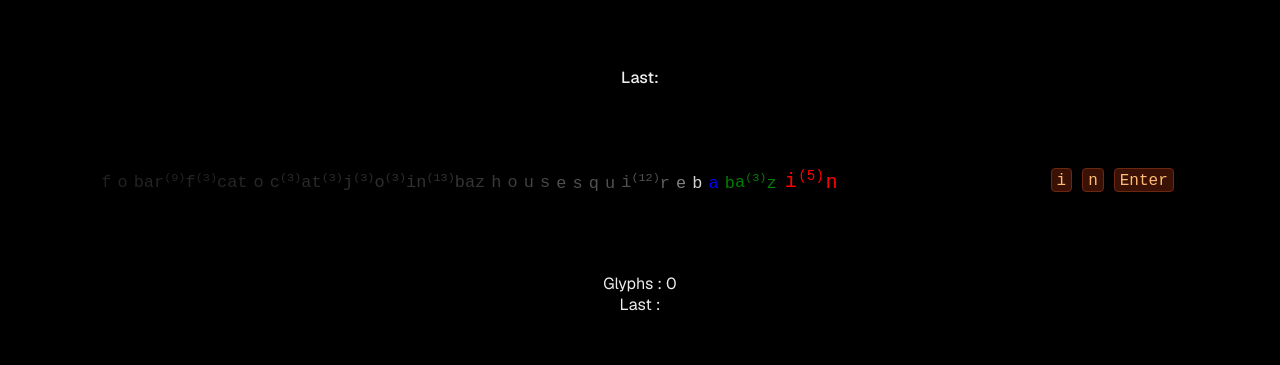
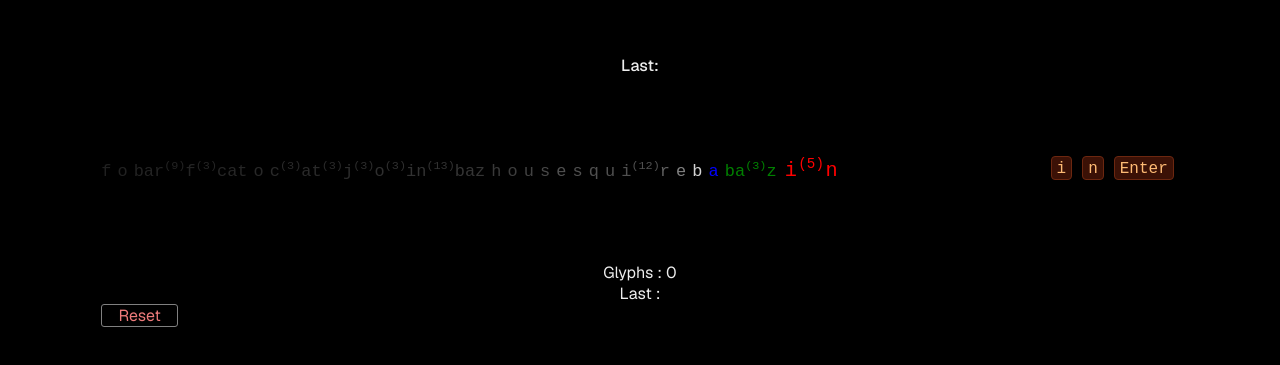
Before and after one commit to pyb/literal-incremental, a Next.js app: page / in a window 1280 px wide. Shown: the part 209-574 px from the top of the page. Built offline with nearby package versions, Linux system fonts and the light colour scheme.

Commit message:
Reset button styling

```diff
--- a/src/app/Main.tsx
+++ b/src/app/Main.tsx
@@ -22,11 +22,26 @@ import * as Test from "./testData"
     -Other UI (footer...)
 */
 
-const Footer = ({ glyphs, last }: { glyphs: number, last: string }) => {
+const Reset = ({resetCallback}: {resetCallback: () => void}) => {
+    return (
+        <div className={styles.reset} onClick={resetCallback}>
+            Reset
+        </div>
+    );
+}
+
+interface FooterProps {
+    glyphs: number,
+    last: string,
+    resetCallback: () => void,
+}
+
+const Footer = ({ glyphs, last, resetCallback }: FooterProps) => {
     return (
         <>
             <div>{"Glyphs : " + glyphs.toString()}</div>
             <div>{"Last : " + last}</div>
+            <Reset resetCallback={resetCallback}/>
         </>
     );
 }
@@ -58,6 +73,9 @@ const GameMain = () => {
     });
 
     //const availableKeys:Array<string> = Game.getAvailableKeys(GS.stream, GS.dict, UIData.wordTransformKey);
+    const resetCallback = () => {
+        setGS(GameData.initialGameState);
+    }
 
     return (
         <div className={styles.game}>
@@ -69,9 +87,11 @@ const GameMain = () => {
                 <Keyboard keyStatus={keyStatus} />
             </div>
             <div className={styles.gameFooter}>
-                <Footer glyphs={GS.glyphs} last={GS.lastTransform ?
-                     (GS.lastTransform.output ? GS.lastTransform.output : GS.lastTransform.input) :
-                      ""} />
+                <Footer glyphs={GS.glyphs}
+                        last={GS.lastTransform ?
+                             (GS.lastTransform.output ? GS.lastTransform.output : GS.lastTransform.input) :
+                             ""}
+                        resetCallback={resetCallback} />
             </div>
         </div>
     );
--- a/src/app/css/game.module.css
+++ b/src/app/css/game.module.css
@@ -9,3 +9,12 @@
     flex-direction: row;
     gap: 10vw;
 }
+
+.reset {
+    border-style:ridge;
+    border-radius:3px;
+    color: rgb(236, 122, 122);
+    border-width: 1px;
+    border-color: grey;
+    max-width: 6vw;
+}
--- a/src/app/game.ts
+++ b/src/app/game.ts
@@ -44,6 +44,10 @@ export const computeKeyStatus = (visibleKeys: Array<string>, unlockedKeys: Array
     result.get(key)?.modes.add(KeyMode.Available);
   });
   return result;
+}
+
+export const reset = () => {
+
 }
 
 /*
```
